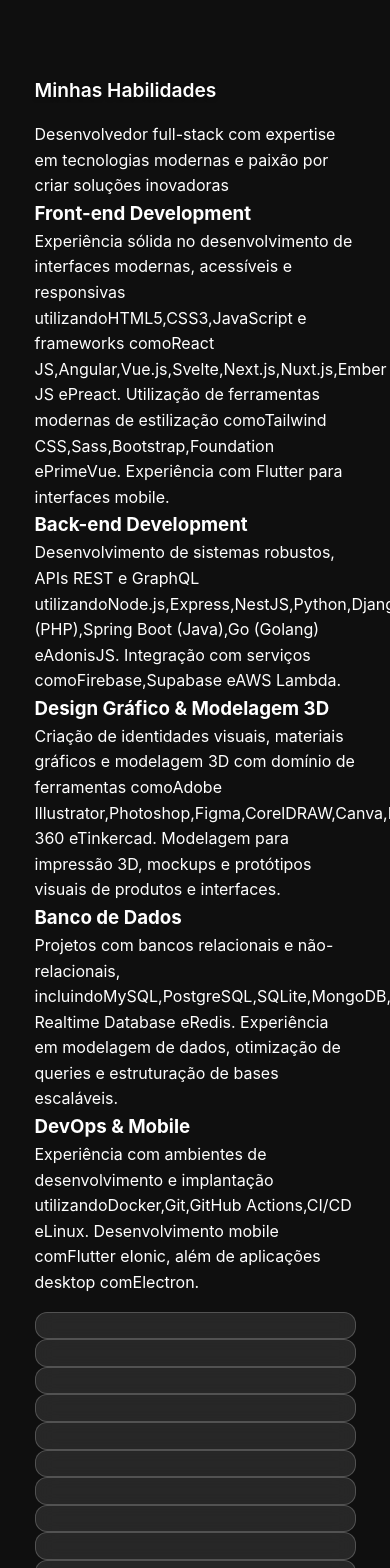
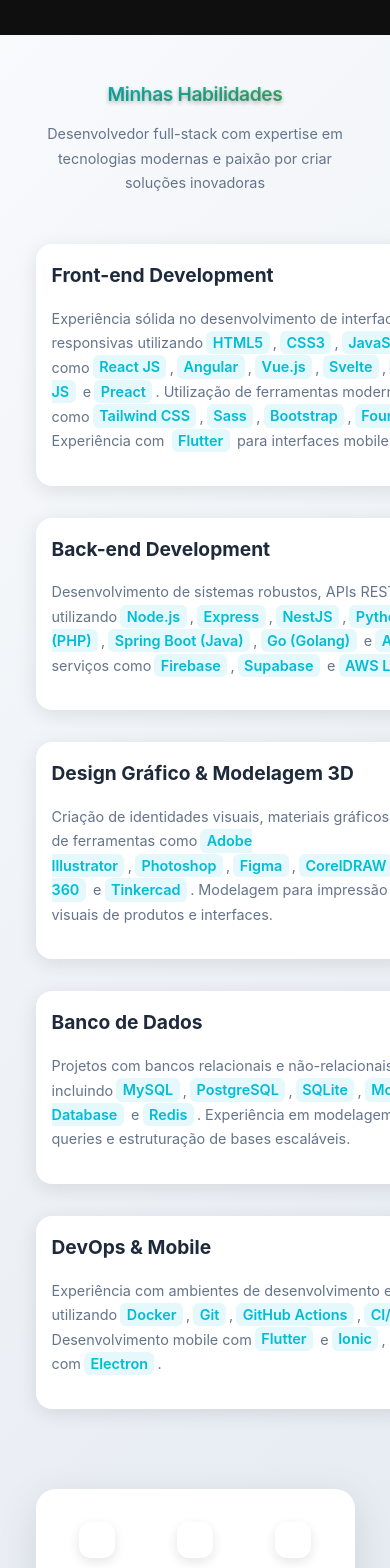
Before and after one commit to jottasilva/portfolio, a React (Create React App) app: page / in a window 390 px wide. Shown: the part 8020-9588 px from the top of the page. Built offline with nearby package versions, Linux system fonts and the light colour scheme; a web font is replaced by a local one.

Commit message:
Update skills.css

```diff
--- a/src/css/skills.css
+++ b/src/css/skills.css
@@ -1,208 +1,272 @@
-/* Statistics.css */
-.statistics-section {
-  padding: 6rem 2rem;
+/* Skills.css - Versão Melhorada */
+
+/* Variáveis CSS */
+:root {
+  --primary-color: #00bcd4;
+  --secondary-color: #4caf50;
+  --accent-color: #0891b2;
+  --text-primary: #1e293b;
+  --text-secondary: #64748b;
+  --text-muted: #94a3b8;
+  --bg-white: #ffffff;
+  --bg-glass: rgba(255, 255, 255, 0.1);
+  --border-light: rgba(255, 255, 255, 0.15);
+  --shadow-light: rgba(0, 0, 0, 0.1);
+  --shadow-primary: rgba(6, 182, 212, 0.2);
+  --gradient-primary: linear-gradient(135deg, var(--primary-color), var(--secondary-color));
+  --gradient-text: linear-gradient(135deg, var(--text-primary), var(--text-secondary));
+  --transition: all 0.3s cubic-bezier(0.4, 0, 0.2, 1);
+}
+
+/* Seção principal */
+.skills-section {
+  padding: 5rem 0;
   position: relative;
-  min-height:80vh;
+  overflow: hidden;
+  background: linear-gradient(135deg, #f8fafc 0%, #e2e8f0 100%);
+  min-height: 100vh;
   display: flex;
   align-items: center;
-  background: linear-gradient(135deg, #0f172a 0%, #1e293b 50%, #334155 100%);
-  overflow: hidden;
 }
 
-
-.statistics-container {
-  max-width: 80vw;
+.container {
+  max-width: 1200px;
   margin: 0 auto;
+  padding: 0 2rem;
   position: relative;
-  z-index: 1;
+  z-index: 2;
 }
 
-.statistics-title {
+/* Cabeçalho */
+.skills-header {
   text-align: center;
   margin-bottom: 4rem;
-  animation: fadeInUp 0.8s ease-out;
+  opacity: 0;
+  animation: fadeInUp 0.8s ease 0.2s forwards;
 }
 
-.statistics-title h2 {
+.skills-title {
   font-size: clamp(2.5rem, 5vw, 4rem);
   font-weight: 800;
-  line-height: 1.2;
-  margin-bottom: 1rem;
-  background: linear-gradient(135deg, #ffffff 0%, #94a3b8 100%);
+  background: var(--gradient-primary);
   -webkit-background-clip: text;
   -webkit-text-fill-color: transparent;
   background-clip: text;
+  margin-bottom: 1rem;
+  letter-spacing: -0.02em;
+  line-height: 1.2;
   font-family: 'Inter', -apple-system, BlinkMacSystemFont, sans-serif;
 }
 
-.highlight {
-  background: linear-gradient(135deg, #06b6d4 0%, #0891b2 100%);
-  -webkit-background-clip: text;
-  -webkit-text-fill-color: transparent;
-  background-clip: text;
-  position: relative;
+.skills-subtitle {
+  font-size: 1.125rem;
+  color: var(--text-secondary);
+  max-width: 600px;
+  margin: 0 auto;
+  line-height: 1.7;
+  font-weight: 400;
 }
 
-.highlight::after {
-  content: '';
-  position: absolute;
-  bottom: -8px;
-  left: 0;
-  width: 100%;
-  height: 4px;
-  background: linear-gradient(90deg, #06b6d4, #0891b2);
-  border-radius: 2px;
-  animation: expandLine 1s ease-out 0.5s both;
+/* Conteúdo principal */
+.skills-content {
+  display: grid;
+  grid-template-columns: 1fr 1fr;
+  gap: 4rem;
+  align-items: start;
+  margin-bottom: 4rem;
 }
 
-.subtitle {
-  font-size: 1.2rem;
-  color: #94a3b8;
-  font-weight: 400;
-  max-width: 600px;
-  margin: 0 auto;
-  line-height: 1.6;
+.skills-text {
+  opacity: 0;
+  animation: slideInLeft 0.8s ease 0.4s forwards;
+}
+
+.skill-category {
+  margin-bottom: 2.5rem;
+  padding: 1.5rem;
+  background: var(--bg-white);
+  border-radius: 16px;
+  box-shadow: 0 4px 20px var(--shadow-light);
+  transition: var(--transition);
+}
+
+.skill-category:hover {
+  transform: translateY(-2px);
+  box-shadow: 0 8px 30px var(--shadow-light);
+}
+
+.category-title {
+  font-size: 1.5rem;
+  color: var(--text-primary);
+  font-weight: 700;
+  margin-bottom: 1rem;
+  position: relative;
+  display: inline-block;
   font-family: 'Inter', -apple-system, BlinkMacSystemFont, sans-serif;
 }
 
-.statistics-grid {
-  display: grid;
-  grid-template-columns: repeat(auto-fit, minmax(280px, 1fr));
-  gap: 2rem;
-  margin-top: 3rem;
+.category-title::after {
+  content: '';
+  position: absolute;
+  bottom: -4px;
+  left: 0;
+  width: 100%;
+  height: 3px;
+  background: var(--gradient-primary);
+  border-radius: 2px;
+  transform: scaleX(0);
+  transform-origin: left;
+  animation: expandLine 0.8s ease 0.6s forwards;
 }
 
-.stat-item {
-  background: rgba(255, 255, 255, 0.03);
-  border: 1px solid rgba(255, 255, 255, 0.1);
-  border-radius: 24px;
-  padding: 2.5rem 2rem;
+.category-description {
+  font-size: 1rem;
+  color: var(--text-secondary);
+  line-height: 1.7;
+  margin-bottom: 1rem;
+}
+
+.tech-highlight {
+  color: var(--primary-color);
+  font-weight: 600;
+  padding: 0.2rem 0.4rem;
+  background: rgba(6, 182, 212, 0.1);
+  border-radius: 6px;
+  margin: 0 0.2rem;
+  transition: var(--transition);
+}
+
+.tech-highlight:hover {
+  background: rgba(6, 182, 212, 0.2);
+  transform: translateY(-1px);
+}
+
+/* Grid de skills */
+.skills-grid {
+  opacity: 0;
+  animation: slideInRight 0.8s ease 0.6s forwards;
+}
+
+.skills-container {
+  display: grid;
+  grid-template-columns: repeat(auto-fit, minmax(120px, 1fr));
+  gap: 1.5rem;
+  padding: 2rem;
+  background: var(--bg-white);
+  border-radius: 20px;
+  box-shadow: 0 10px 40px var(--shadow-light);
+}
+
+.skill-item {
+  display: flex;
+  flex-direction: column;
+  align-items: center;
+  background: linear-gradient(135deg, #f8fafc 0%, #f1f5f9 100%);
+  border: 2px solid transparent;
+  border-radius: 16px;
+  padding: 1.5rem 1rem;
   text-align: center;
-  transition: all 0.4s cubic-bezier(0.4, 0, 0.2, 1);
+  transition: var(--transition);
   position: relative;
   overflow: hidden;
-  backdrop-filter: blur(10px);
-  animation: fadeInUp 0.8s ease-out;
+  cursor: pointer;
 }
 
-.stat-item::before {
+.skill-item::before {
   content: '';
   position: absolute;
   top: 0;
   left: 0;
   right: 0;
   bottom: 0;
-  background: linear-gradient(135deg, rgba(6, 182, 212, 0.1) 0%, rgba(8, 145, 178, 0.05) 100%);
+  background: var(--gradient-primary);
   opacity: 0;
-  transition: opacity 0.4s ease;
+  transition: opacity 0.3s ease;
+  z-index: 1;
 }
 
-.stat-item:hover::before {
-  opacity: 1;
+.skill-item:hover::before {
+  opacity: 0.1;
 }
 
-.stat-item:hover {
+.skill-item:hover {
   transform: translateY(-8px);
-  border-color: rgba(6, 182, 212, 0.3);
-  box-shadow: 0 20px 40px rgba(6, 182, 212, 0.1);
+  border-color: var(--primary-color);
+  box-shadow: 0 20px 40px var(--shadow-primary);
 }
 
-.stat-icon {
-  width: 80px;
-  height: 80px;
-  margin: 0 auto 1.5rem;
+.skill-icon {
+  width: 48px;
+  height: 48px;
+  margin-bottom: 1rem;
   display: flex;
   align-items: center;
   justify-content: center;
-  border-radius: 50%;
-  background: linear-gradient(135deg, #06b6d4 0%, #0891b2 100%);
+  border-radius: 12px;
+  background: var(--bg-white);
+  box-shadow: 0 4px 12px rgba(0, 0, 0, 0.1);
+  transition: var(--transition);
   position: relative;
-  transition: all 0.4s ease;
+  z-index: 2;
 }
 
-.stat-item:hover .stat-icon {
+.skill-item:hover .skill-icon {
   transform: scale(1.1) rotate(5deg);
-  box-shadow: 0 10px 30px rgba(6, 182, 212, 0.3);
+  box-shadow: 0 6px 20px rgba(6, 182, 212, 0.3);
 }
 
-.stat-icon::before {
-  content: '';
-  position: absolute;
-  inset: 3px;
-  background: linear-gradient(135deg, #0f172a 0%, #1e293b 100%);
-  border-radius: 50%;
+.skill-icon img {
+  width: 32px;
+  height: 32px;
+  object-fit: contain;
 }
 
-.stat-icon-svg {
-  width: 32px;
-  height: 32px;
-  color: #06b6d4;
+.skill-name {
+  font-size: 0.875rem;
+  color: var(--text-secondary);
+  font-weight: 600;
+  letter-spacing: 0.02em;
   position: relative;
+  z-index: 2;
+  transition: var(--transition);
+}
+
+.skill-item:hover .skill-name {
+  color: var(--primary-color);
+}
+
+/* Efeitos de fundo */
+.floating-particles {
+  position: absolute;
+  top: 0;
+  left: 0;
+  width: 100%;
+  height: 100%;
+  pointer-events: none;
   z-index: 1;
 }
 
-.stat-content {
-  position: relative;
-  z-index: 1;
-}
-
-.stat-value {
-  font-size: 3rem;
-  font-weight: 900;
-  line-height: 1;
-  margin-bottom: 0.5rem;
-  background: linear-gradient(135deg, #ffffff 0%, #e2e8f0 100%);
-  -webkit-background-clip: text;
-  -webkit-text-fill-color: transparent;
-  background-clip: text;
-  animation: countUp 1.5s ease-out 0.8s both;
-  font-family: 'Inter', -apple-system, BlinkMacSystemFont, sans-serif;
-}
-
-.stat-label {
-  font-size: 1rem;
-  color: #94a3b8;
-  font-weight: 500;
-  text-transform: uppercase;
-  letter-spacing: 0.5px;
-  line-height: 1.4;
-  font-family: 'Inter', -apple-system, BlinkMacSystemFont, sans-serif;
-}
-
-.floating-elements {
-  position: absolute;
-  top: 0;
-  left: 0;
-  right: 0;
-  bottom: 0;
-  pointer-events: none;
-  overflow: hidden;
-}
-
-.floating-element {
+.particle {
   position: absolute;
   width: 6px;
   height: 6px;
-  background: linear-gradient(135deg, #06b6d4, #0891b2);
+  background: var(--primary-color);
   border-radius: 50%;
-  animation: float 6s linear infinite;
+  opacity: 0.3;
+  animation: particleFloat 12s linear infinite;
 }
 
-.floating-element:nth-child(1) { left: 10%; }
-.floating-element:nth-child(2) { left: 20%; }
-.floating-element:nth-child(3) { left: 30%; }
-.floating-element:nth-child(4) { left: 40%; }
-.floating-element:nth-child(5) { left: 50%; }
-.floating-element:nth-child(6) { left: 60%; }
-.floating-element:nth-child(7) { left: 70%; }
-.floating-element:nth-child(8) { left: 80%; }
-.floating-element:nth-child(9) { left: 90%; }
+.particle:nth-child(1) { top: 10%; left: 10%; animation-delay: 0s; }
+.particle:nth-child(2) { top: 20%; left: 80%; animation-delay: 2s; }
+.particle:nth-child(3) { top: 70%; left: 20%; animation-delay: 4s; }
+.particle:nth-child(4) { top: 40%; left: 90%; animation-delay: 6s; }
+.particle:nth-child(5) { top: 80%; left: 60%; animation-delay: 8s; }
 
 /* Animações */
 @keyframes fadeInUp {
   from {
     opacity: 0;
-    transform: translateY(40px);
+    transform: translateY(30px);
   }
   to {
     opacity: 1;
@@ -210,120 +274,241 @@
   }
 }
 
-@keyframes expandLine {
+@keyframes slideInLeft {
   from {
-    width: 0;
+    opacity: 0;
+    transform: translateX(-50px);
   }
   to {
-    width: 100%;
+    opacity: 1;
+    transform: translateX(0);
   }
 }
 
-@keyframes countUp {
+@keyframes slideInRight {
   from {
     opacity: 0;
-    transform: translateY(20px) scale(0.8);
+    transform: translateX(50px);
   }
   to {
     opacity: 1;
-    transform: translateY(0) scale(1);
+    transform: translateX(0);
   }
 }
 
-@keyframes float {
+@keyframes expandLine {
+  from {
+    transform: scaleX(0);
+  }
+  to {
+    transform: scaleX(1);
+  }
+}
+
+@keyframes particleFloat {
   0% {
-    transform: translateY(100vh) rotate(0deg);
+    transform: translateY(0) rotate(0deg);
     opacity: 0;
   }
   10% {
-    opacity: 1;
+    opacity: 0.3;
   }
   90% {
-    opacity: 1;
+    opacity: 0.3;
   }
   100% {
-    transform: translateY(-100px) rotate(360deg);
+    transform: translateY(-200px) rotate(360deg);
     opacity: 0;
   }
 }
 
 /* Responsividade */
 @media (max-width: 1024px) {
-  .statistics-section {
-    padding: 5rem 1.5rem;
+  .container {
+    max-width: 90%;
+    padding: 0 1.5rem;
   }
 
-  .statistics-grid {
-    gap: 1.5rem;
+  .skills-content {
+    grid-template-columns: 1fr;
+    gap: 3rem;
+  }
+
+  .skills-container {
+    grid-template-columns: repeat(auto-fit, minmax(100px, 1fr));
+    gap: 1.2rem;
   }
 }
 
 @media (max-width: 768px) {
-  .statistics-section {
-    padding: 4rem 1rem;
+  .skills-section {
+    padding: 4rem 0;
     min-height: auto;
   }
 
-  .statistics-title {
+  .container {
+    padding: 0 1rem;
+  }
+
+  .skills-header {
     margin-bottom: 3rem;
   }
 
-  .statistics-title h2 {
-    font-size: 2rem;
+  .skills-title {
+    font-size: 2.5rem;
   }
 
-  .subtitle {
+  .skills-subtitle {
     font-size: 1rem;
   }
 
-  .statistics-grid {
-    grid-template-columns: 1fr;
-    gap: 1.5rem;
+  .skills-content {
+    gap: 2rem;
+    margin-bottom: 3rem;
   }
 
-  .stat-item {
-    padding: 2rem 1.5rem;
+  .skill-category {
+    padding: 1.2rem;
+    margin-bottom: 2rem;
   }
 
-  .stat-value {
-    font-size: 2.5rem;
+  .category-title {
+    font-size: 1.3rem;
   }
 
-  .stat-icon {
-    width: 70px;
-    height: 70px;
+  .category-description {
+    font-size: 0.9rem;
   }
 
-  .stat-icon-svg {
+  .skills-container {
+    grid-template-columns: repeat(4, 1fr);
+    gap: 1rem;
+    padding: 1.5rem;
+  }
+
+  .skill-item {
+    padding: 1.2rem 0.8rem;
+  }
+
+  .skill-icon {
+    width: 40px;
+    height: 40px;
+  }
+
+  .skill-icon img {
     width: 28px;
     height: 28px;
+  }
+
+  .skill-name {
+    font-size: 0.8rem;
   }
 }
 
 @media (max-width: 480px) {
-  .statistics-section {
-    padding: 3rem 1rem;
+  .skills-section {
+    padding: 3rem 0;
   }
 
-  .statistics-title h2 {
-    font-size: 1.75rem;
-  }
-
-  .stat-item {
-    padding: 1.5rem 1rem;
-  }
-
-  .stat-value {
+  .skills-title {
     font-size: 2rem;
   }
 
-  .stat-icon {
-    width: 60px;
-    height: 60px;
+  .skills-subtitle {
+    font-size: 0.9rem;
   }
 
-  .stat-icon-svg {
+  .skill-category {
+    padding: 1rem;
+  }
+
+  .category-title {
+    font-size: 1.2rem;
+  }
+
+  .skills-container {
+    grid-template-columns: repeat(3, 1fr);
+    gap: 0.8rem;
+    padding: 1.2rem;
+  }
+
+  .skill-item {
+    padding: 1rem 0.6rem;
+  }
+
+  .skill-icon {
+    width: 36px;
+    height: 36px;
+  }
+
+  .skill-icon img {
     width: 24px;
     height: 24px;
   }
+
+  .skill-name {
+    font-size: 0.75rem;
+  }
 }
+
+@media (max-width: 320px) {
+  .skills-container {
+    grid-template-columns: repeat(2, 1fr);
+    gap: 0.6rem;
+  }
+
+  .skill-item {
+    padding: 0.8rem 0.4rem;
+  }
+
+  .skill-icon {
+    width: 32px;
+    height: 32px;
+  }
+
+  .skill-icon img {
+    width: 20px;
+    height: 20px;
+  }
+}
+
+/* Desabilitar efeitos em dispositivos móveis */
+@media (max-width: 768px) {
+  .floating-particles {
+    display: none;
+  }
+}
+
+@media (hover: none) {
+  .skill-item:hover {
+    transform: none;
+    border-color: transparent;
+    box-shadow: none;
+  }
+
+  .skill-item:hover::before {
+    opacity: 0;
+  }
+
+  .skill-item:hover .skill-icon {
+    transform: none;
+  }
+
+  .skill-item:hover .skill-name {
+    color: var(--text-secondary);
+  }
+}
+
+/* Utilitários */
+.text-gradient {
+  background: var(--gradient-primary);
+  -webkit-background-clip: text;
+  -webkit-text-fill-color: transparent;
+  background-clip: text;
+}
+
+.glass-effect {
+  background: var(--bg-glass);
+  backdrop-filter: blur(10px);
+  border: 1px solid var(--border-light);
+}
```
